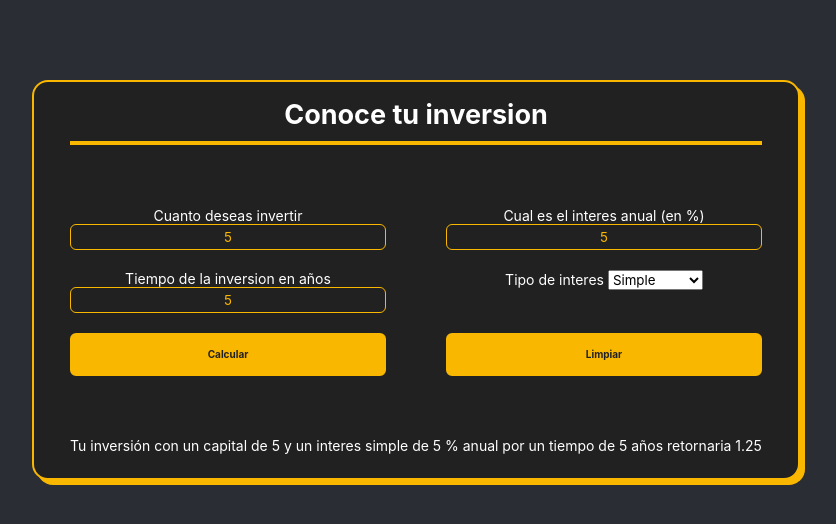
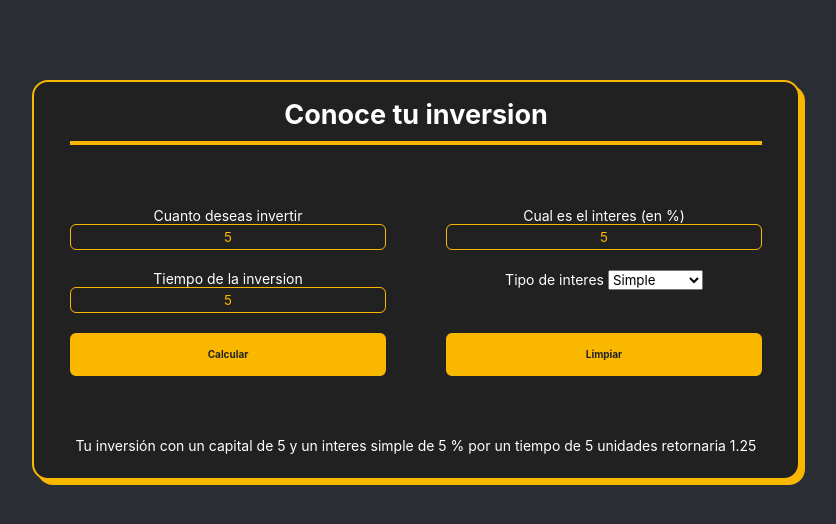
Before and after one commit to AndLego/curso-practico-js, a plain HTML site: page investment.html in a window 1280 px wide. Both pictures are taken after typing "5", "5", "5" into the empty fields and a click on the button "Calcular". Shown: the whole page, without its empty margins (224-1060 px from the left). Drawn offline with Linux system fonts and the light colour scheme.

Commit message:
modificaciones minimas de syntaxys

```diff
--- a/investment.html
+++ b/investment.html
@@ -18,11 +18,11 @@
                 <input type="number" id="InputMoney">
             </div>
             <div>
-                <label for="InputInteres">Cual es el interes anual (en %)</label>
+                <label for="InputInteres">Cual es el interes (en %)</label>
                 <input type="number" id="InputInteres">
             </div>
             <div>
-                <label for="InputTiempo">Tiempo de la inversion en años</label>
+                <label for="InputTiempo">Tiempo de la inversion</label>
                 <input type="number" id="InputTiempo">
             </div>
             <div>
--- a/investment.js
+++ b/investment.js
@@ -10,7 +10,7 @@ function calcularInteresSimple(){
     const result = document.getElementById("Result");
 
 
-    return result.innerText = `Tu inversión con un capital de ${capitalInicial} y un interes simple de ${porcentajeInteres} % anual por un tiempo de ${tiempo} años retornaria ${interesSimple}`;
+    return result.innerText = `Tu inversión con un capital de ${capitalInicial} y un interes simple de ${porcentajeInteres} % por un tiempo de ${tiempo} unidades retornaria ${interesSimple}`;
 }
 
 //Calculador Interes Compuesto
@@ -24,12 +24,11 @@ function calcularInteresCompuesto(){
     const interesCompuesto = capitalInicial * (((1 + porcentajeInteres / 100) ** tiempo) - 1);
 
     const result = document.getElementById("Result");
-    return result.innerText =  `Tu inversión con un capital de ${capitalInicial} y un interes compuesto de ${porcentajeInteres} % anual por un tiempo de ${tiempo} años retornaria ${interesCompuesto.toFixed(2)}`;
+    return result.innerText =  `Tu inversión con un capital de ${capitalInicial} y un interes compuesto de ${porcentajeInteres} %  por un tiempo de ${tiempo} unidades retornaria ${interesCompuesto.toFixed(2)}`;
 }
-
+//Elegir que tipo de interes
 function elegirInteres(){
     const tipoInteres = document.getElementById("InputSelect")
-    console.log(tipoInteres.value)
     if(tipoInteres.value == "sim"){
         calcularInteresSimple()
     }else{
```
Also changed, not shown: finanzasMes.html (added), finanzasMes.js (added).
